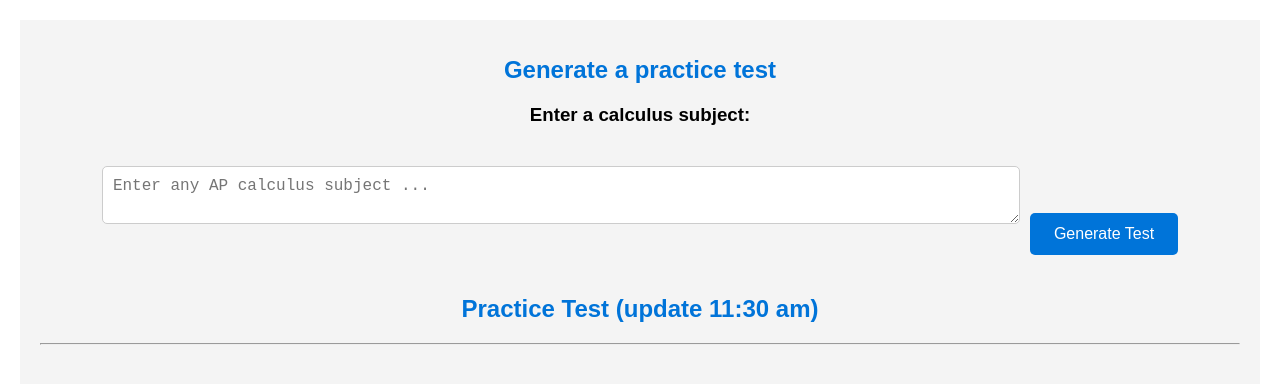
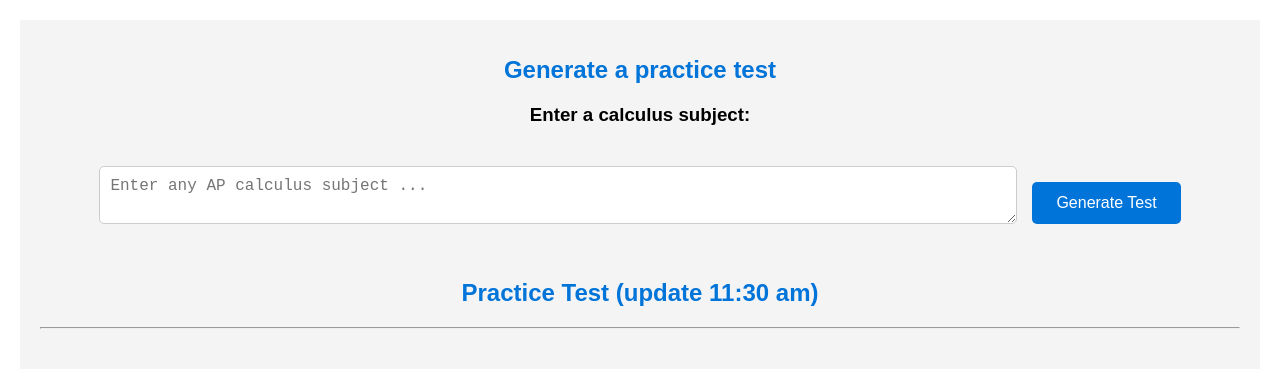
Before and after one commit to jasonwang17/testGenerator, a React (Create React App) app in the folder my-app/: page / in a window 1280 px wide. Shown: the top 384 px of the page. Built offline with nearby package versions, Linux system fonts and the light colour scheme; a web font is replaced by a local one.

Commit message:
Slight CSS adjustment

```diff
--- a/my-app/src/App.css
+++ b/my-app/src/App.css
@@ -28,7 +28,7 @@ h1 {
 
 /* Input textarea styles */
 textarea {
-  width: 80%; /* Adjust the width of the input textarea as needed */
+  width: 80%;
   padding: 10px;
   font-size: 16px;
   border: 1px solid #ccc;
@@ -46,7 +46,7 @@ button {
   font-size: 16px;
   cursor: pointer;
   transition: background-color 0.3s;
-  margin-left: 10px; /* Provide some spacing between the input and the button */
+  margin-left: 5px; /* Reduce the margin to align the button with the input */
 }
 
 button:hover {
@@ -65,7 +65,13 @@ button:hover {
 /* PracticeTest component styles */
 #practice-test-container {
   margin-top: 20px;
+}
 
+.input-container {
+  display: flex;
+  align-items: center; /* Vertically center the elements */
+  justify-content: center; /* Horizontally center the elements */
+  gap: 10px; /* Adjust the gap between the textarea and button as needed */
 }
 
 /* Question styles */
--- a/my-app/src/components/openai.js
+++ b/my-app/src/components/openai.js
@@ -41,18 +41,19 @@ Below is a sample response format for you to follow:
             console.error('There was an error calling the API', error);
         }
     };
-
     return (
       <div className="App">
+        <div className="input-container">
           <textarea
             value={input}
             onChange={(e) => setInput(e.target.value)}
             placeholder="Enter any AP calculus subject ..."
           />
           <button onClick={callAPI}>Generate Test</button>
-
+        </div>
       </div>
     );
+
 }
 
 export default OpenAI_Test;
```
Lines whose indentation alone changed are shown as unchanged.
